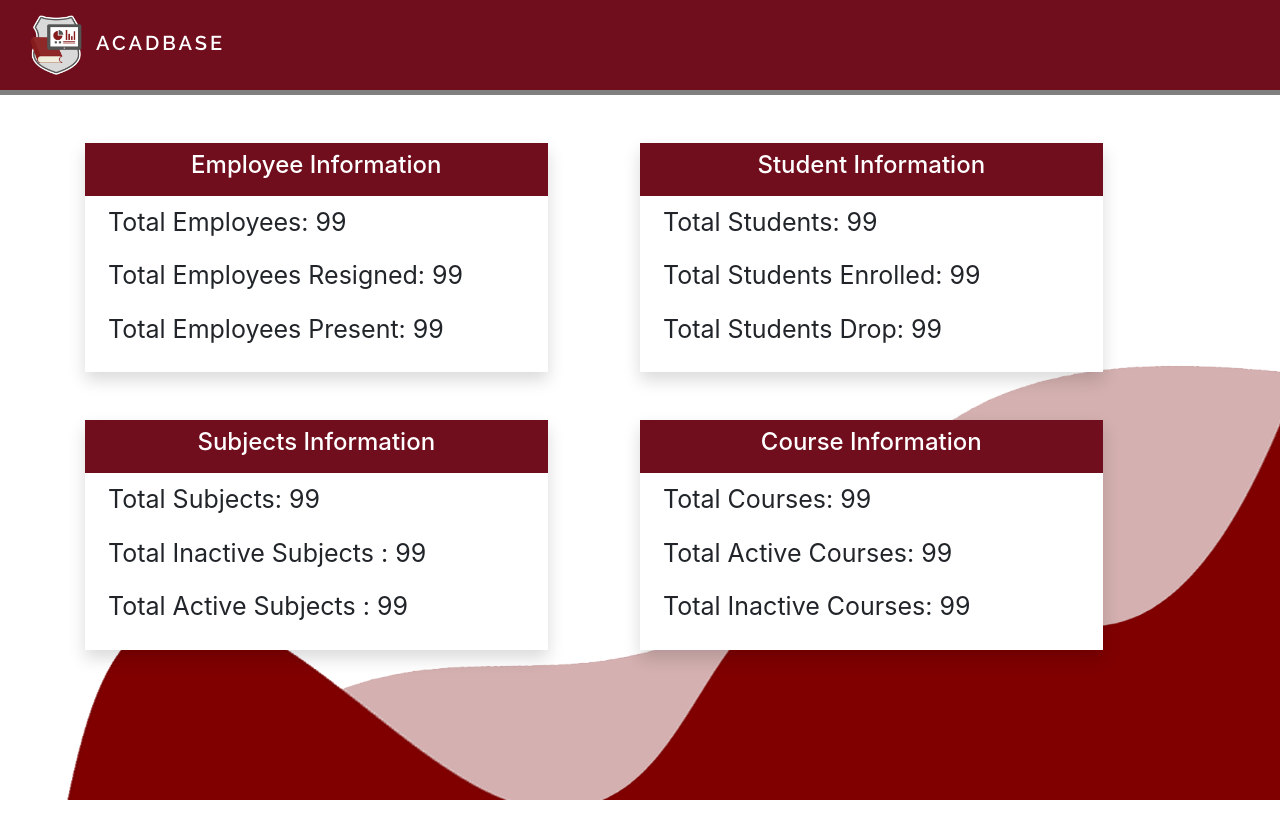
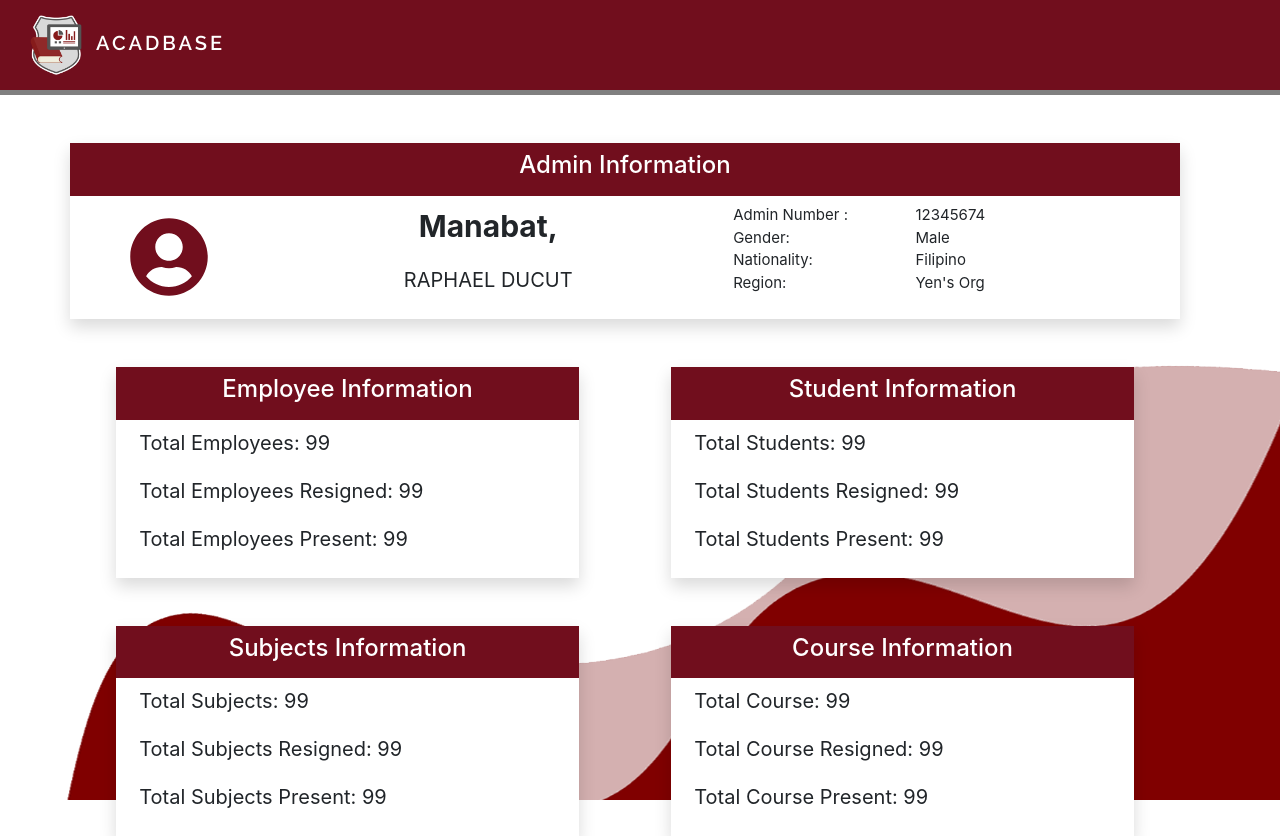
Before and after one commit to rphlmnbt/school-ims-frontend, a React (Create React App) app: page /acadbase/AdminDashboard in a window 1280 px wide. Before the commit the page ends 800 px from the top, so only its background shows below. Built offline with nearby package versions, Linux system fonts and the light colour scheme.

Commit message:
Admin home Dashboard updated

```diff
--- a/src/pages/LogIn.js
+++ b/src/pages/LogIn.js
@@ -59,7 +59,7 @@ function LogIn() {
                                 <h3 id="infoLabel">
                                     ACADBASE
                                 </h3>
-                                <p className="text-white">Lorem Ipsum Ailger Manyaman</p>
+                                <p className="text-white" >Lorem Ipsum Ailger Manyaman</p>
                             </div>
                         </Col>
                         <Col lg={4} sm={12} className="text-center shadow p-3 bg-white">
--- a/src/pages/adminPages/AdminDashboardHome.js
+++ b/src/pages/adminPages/AdminDashboardHome.js
@@ -1,13 +1,62 @@
 import React from 'react'
 import { Container, Row, Col } from 'react-bootstrap'
 import '../../styles/pages/AdminDashboardHome.css'
+import { FaUserCircle } from 'react-icons/fa'
+import { IconContext } from 'react-icons/lib'
 
 function AdminDashboardHome() {
 
     return (
         <>
-            <Container className=" pt-5 d-flex  justify-content-center">
-                <Row className=" w-100">
+
+            <Container className="extend-width  " >
+                <Row className=" w-100 pt-5 ">
+                    <Col lg={12} sm={12} className=" shadow " >
+                        <Row>
+                            <Col className="boxTitle p-2">
+                                <div >
+                                    <h4>Admin Information</h4>
+                                </div>
+                            </Col>
+                        </Row>
+                        <Row className="boxInfo p-2 d-flex align-items-center">
+                            <Col lg={2} sm={12}>
+                                <IconContext.Provider value={{size:"80px", color:"#710E1D"}}>
+                                    <FaUserCircle />
+                                </IconContext.Provider>
+                            </Col>
+
+                            <Col lg={5} sm={12}>
+                                    <p className="LName">Manabat,</p>
+                                    <p className="FName">RAPHAEL DUCUT</p>
+                            </Col>
+                            <span className="borderLeft"></span>
+                            <Col lg={2} sm={12} className="">
+                                <div>
+                                    <p className="AdminInfo m-0 p-0">Admin Number : </p>
+                                    <p className="AdminInfo  m-0 p-0">Gender: </p>
+                                    <p className="AdminInfo  m-0 p-0">Nationality: </p>
+                                    <p className="AdminInfo ">Region: </p>
+
+                                </div>
+                            </Col>
+                            <Col lg={2} sm={12} className="">
+                                <div>
+                                    <p className="AdminInfo m-0 p-0">12345674</p>
+                                    <p className="AdminInfo  m-0 p-0">Male</p>
+                                    <p className="AdminInfo  m-0 p-0">Filipino</p>
+                                    <p className="AdminInfo ">Yen's Org</p>
+
+                                </div>
+                            </Col>
+
+
+                        </Row>
+                    </Col>
+                </Row>
+
+
+                <Row className=" w-100 pt-5 justify-content-center" >
                     <Col lg={5} sm={12} className=" shadow " >
                         <Row>
                             <Col className="boxTitle p-2">
@@ -16,12 +65,12 @@ function AdminDashboardHome() {
                                 </div>
                             </Col>
                         </Row>
-                        <Row className="boxInfo p-2">
+                        <Row className="boxInfo p-2 ">
                             <Col >
                                 <div>
-                                    <p className="parCenter">Total Employees: 99</p><br/>
-                                    <p className="parCenter">Total Employees Resigned: 99</p><br/>
-                                    <p className="parCenter">Total Employees Present: 99</p><br/>
+                                    <p className="parCenter">Total Employees: 99</p><br/><br/>
+                                    <p className="parCenter">Total Employees Resigned: 99</p><br/><br/>
+                                    <p className="parCenter">Total Employees Present: 99</p>
                                 </div>
                             </Col>
                         </Row>
@@ -37,21 +86,20 @@ function AdminDashboardHome() {
                                 </div>
                             </Col>
                         </Row>
-                        <Row className="boxInfo p-2">
+                        <Row className="boxInfo p-2 ">
                             <Col >
                                 <div>
-                                    <p className="parCenter">Total Students: 99</p><br/>
-                                    <p className="parCenter">Total Students Enrolled: 99</p><br/>
-                                    <p className="parCenter">Total Students Drop: 99</p><br/>
+                                    <p className="parCenter">Total Students: 99</p><br/><br/>
+                                    <p className="parCenter">Total Students Resigned: 99</p><br/><br/>
+                                    <p className="parCenter">Total Students Present: 99</p>
                                 </div>
                             </Col>
                         </Row>
                     </Col>
                 </Row>
 
-            </Container>
-            <Container className=" pt-5 d-flex  justify-content-center">
-                <Row className=" w-100">
+
+                <Row className=" w-100 pt-5 justify-content-center">
                     <Col lg={5} sm={12} className=" shadow " >
                         <Row>
                             <Col className="boxTitle p-2">
@@ -60,12 +108,12 @@ function AdminDashboardHome() {
                                 </div>
                             </Col>
                         </Row>
-                        <Row className="boxInfo p-2">
+                        <Row className="boxInfo p-2 ">
                             <Col >
                                 <div>
-                                    <p className="parCenter">Total Subjects: 99</p><br/>
-                                    <p className="parCenter">Total Inactive Subjects : 99</p><br/>
-                                    <p className="parCenter">Total Active Subjects : 99</p><br/>
+                                    <p className="parCenter">Total Subjects: 99</p><br/><br/>
+                                    <p className="parCenter">Total Subjects Resigned: 99</p><br/><br/>
+                                    <p className="parCenter">Total Subjects Present: 99</p>
                                 </div>
                             </Col>
                         </Row>
@@ -76,17 +124,17 @@ function AdminDashboardHome() {
                     <Col lg={5} sm={12} className="shadow ">
                         <Row className="boxTitle p-2">
                             <Col>
-                                <div >
+                                <div>
                                     <h4>Course Information</h4>
                                 </div>
                             </Col>
                         </Row>
-                        <Row className="boxInfo p-2">
+                        <Row className="boxInfo p-2 ">
                             <Col >
-                                <div >
-                                    <p className="parCenter">Total Courses: 99</p><br/>
-                                    <p className="parCenter">Total Active Courses: 99</p><br/>
-                                    <p className="parCenter">Total Inactive Courses: 99</p><br/>
+                                <div>
+                                    <p className="parCenter">Total Course: 99</p> <br/><br/>
+                                    <p className="parCenter">Total Course Resigned: 99</p><br/><br/>
+                                    <p className="parCenter">Total Course Present: 99</p>
                                 </div>
                             </Col>
                         </Row>
--- a/src/styles/pages/AdminDashboardHome.css
+++ b/src/styles/pages/AdminDashboardHome.css
@@ -13,5 +13,31 @@
 
 .parCenter {
     float: left;
-    font-size: 25px;
+    font-size: 20px;
+
 }
+
+.extend-height {
+    min-height: calc(5vh - 95px);
+}
+
+  .extend-width {
+    min-width: calc(130vh - 95px);
+}
+.borderLeft {
+    border-left: 2px solid rgb(187, 185, 185);
+}
+
+
+.LName {
+    font-size: 30px;
+    font-weight: bold;
+}
+.FName {
+    font-size: 20px;
+}
+
+.AdminInfo {
+    text-align:left;
+    font-size: 15px;
+}
```
